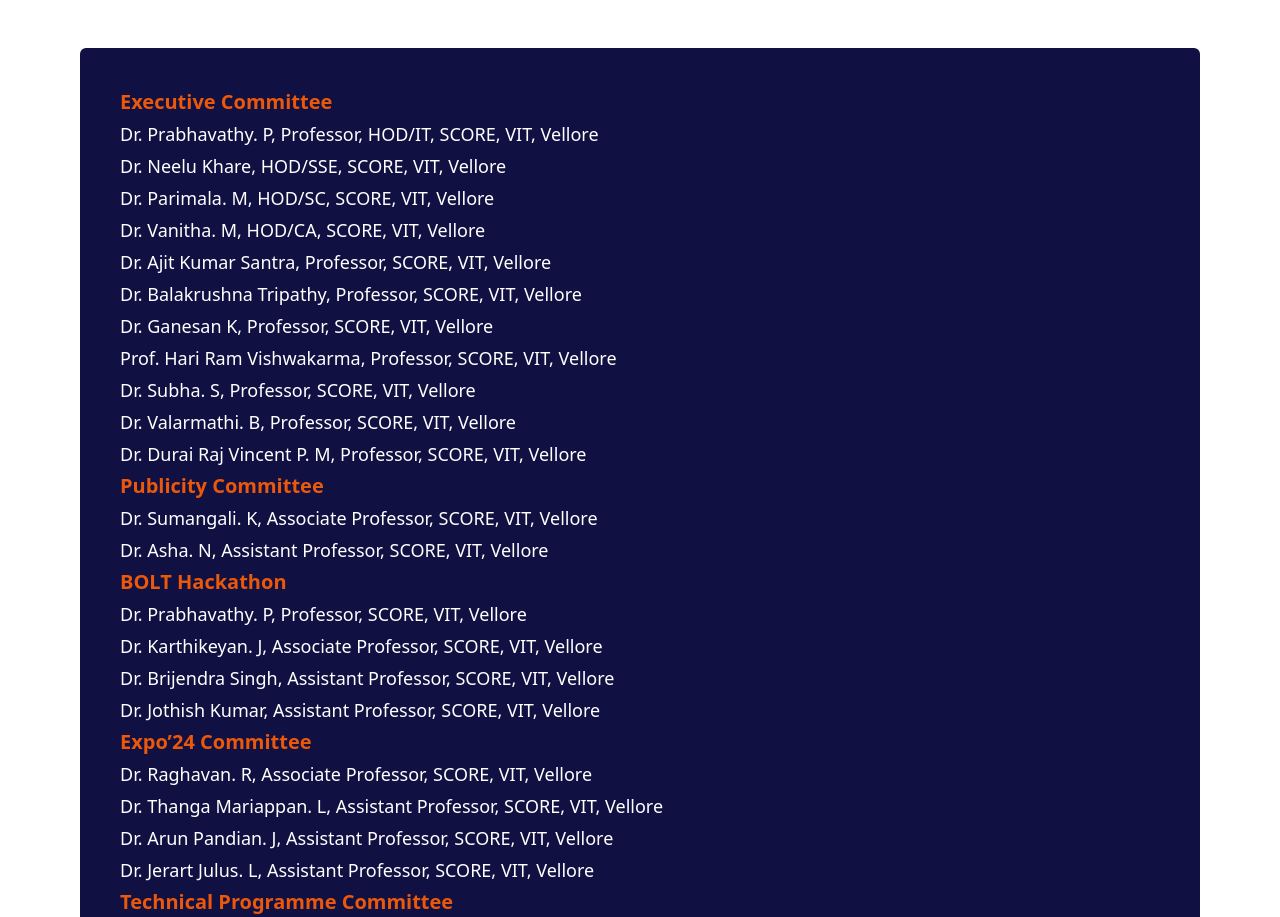
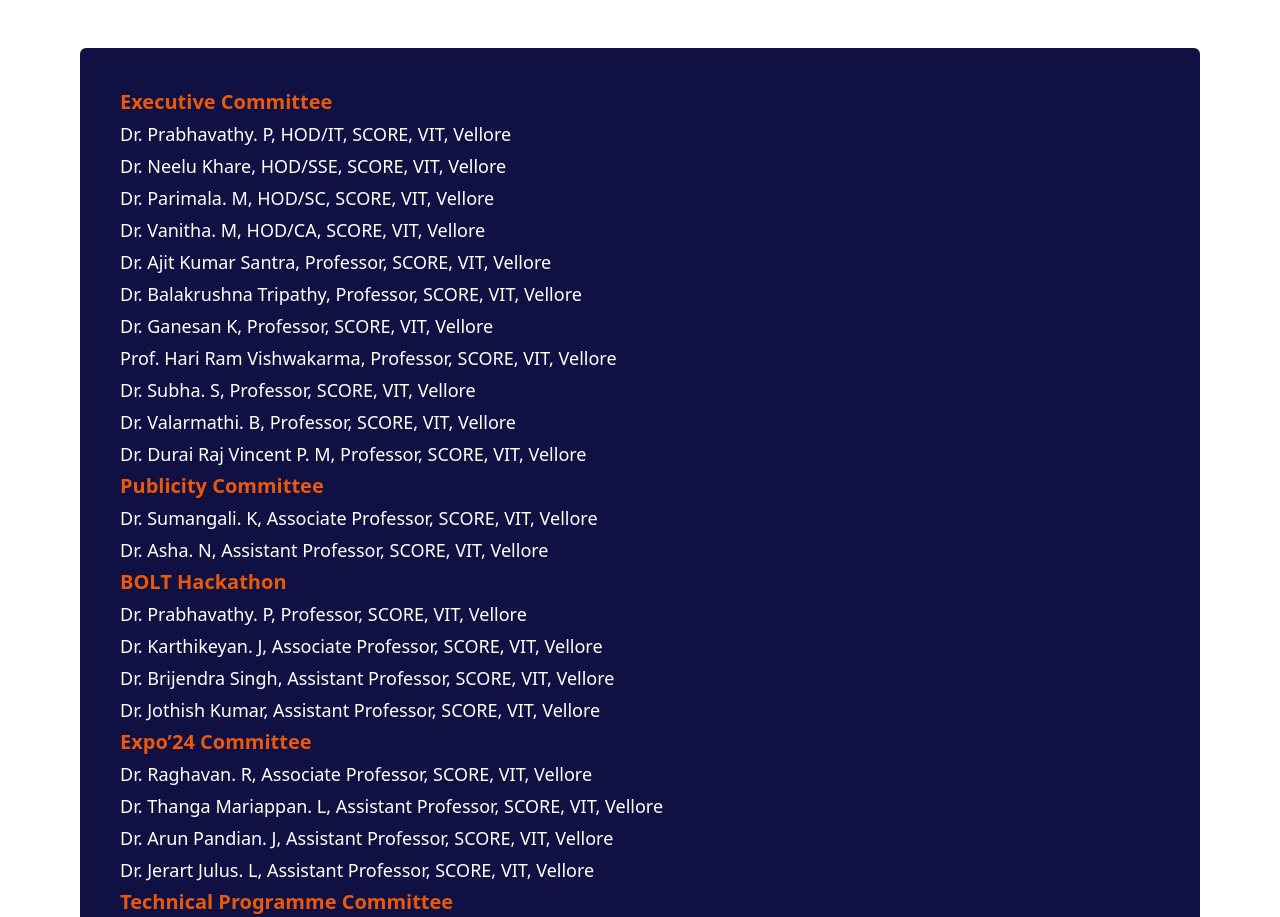
Before and after one commit to Shivd131/icetite-landing-deployed, a Next.js app: page /committee in a window 1280 px wide. Shown: the part 1120-2037 px from the top of the page. Built offline with nearby package versions, Linux system fonts and the light colour scheme.

Commit message:
feat: committee

```diff
--- a/src/pages/committee.js
+++ b/src/pages/committee.js
@@ -21,7 +21,7 @@
       return (
           <div className="bg-orange flex flex-col items-start w-full text-white bg-[#111042] space-y-1 text-lg py-10 px-10 rounded-md">
               <p className="font-bold text-xl text-orange-600">Executive Committee</p>
-              <p>Dr. Prabhavathy. P, Professor, HOD/IT, SCORE, VIT, Vellore</p>
+              <p>Dr. Prabhavathy. P, HOD/IT, SCORE, VIT, Vellore</p>
               <p>Dr. Neelu Khare, HOD/SSE, SCORE, VIT, Vellore</p>
               <p>Dr. Parimala. M, HOD/SC, SCORE, VIT, Vellore</p>
               <p>Dr. Vanitha. M, HOD/CA, SCORE, VIT, Vellore</p>
```
